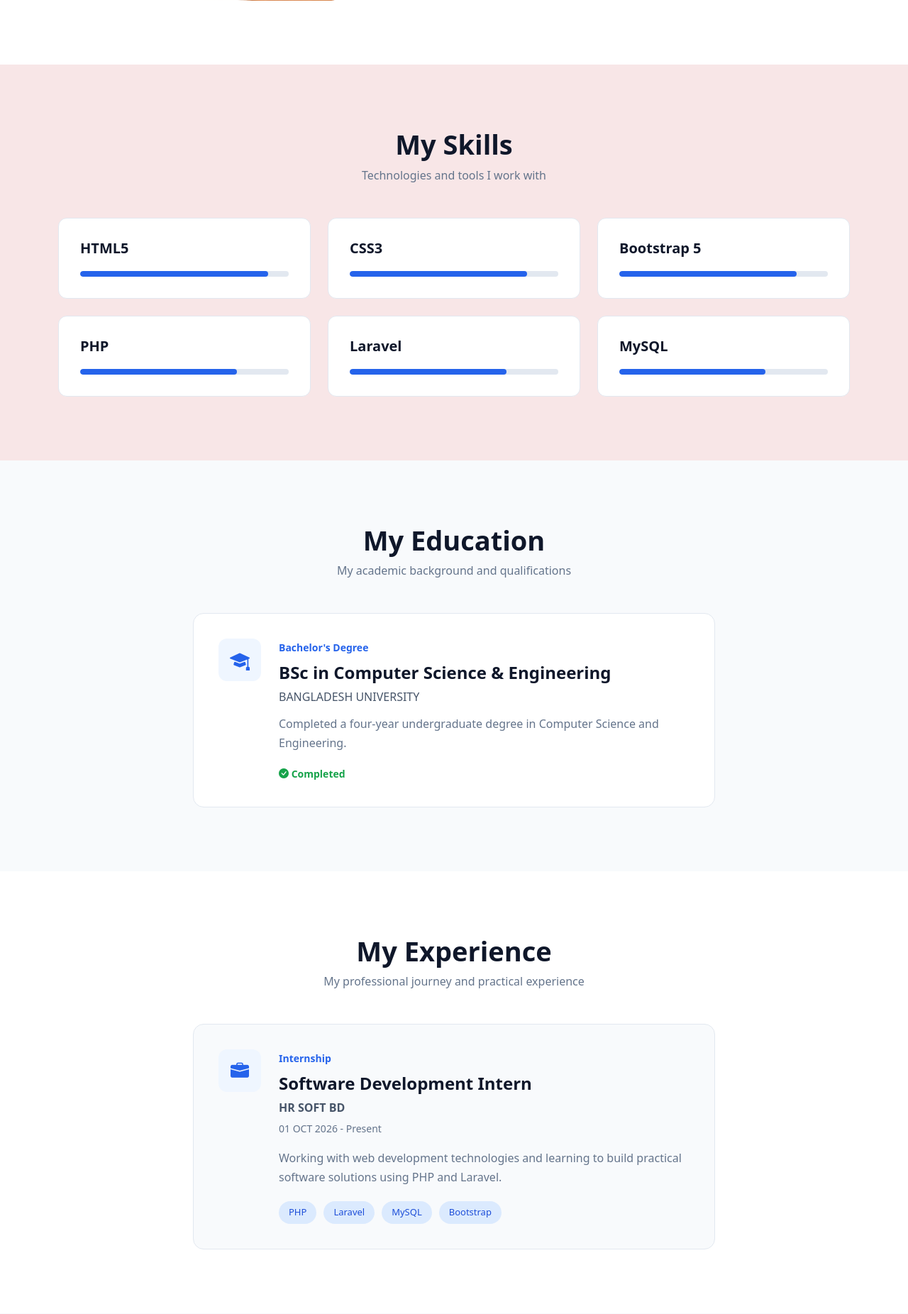
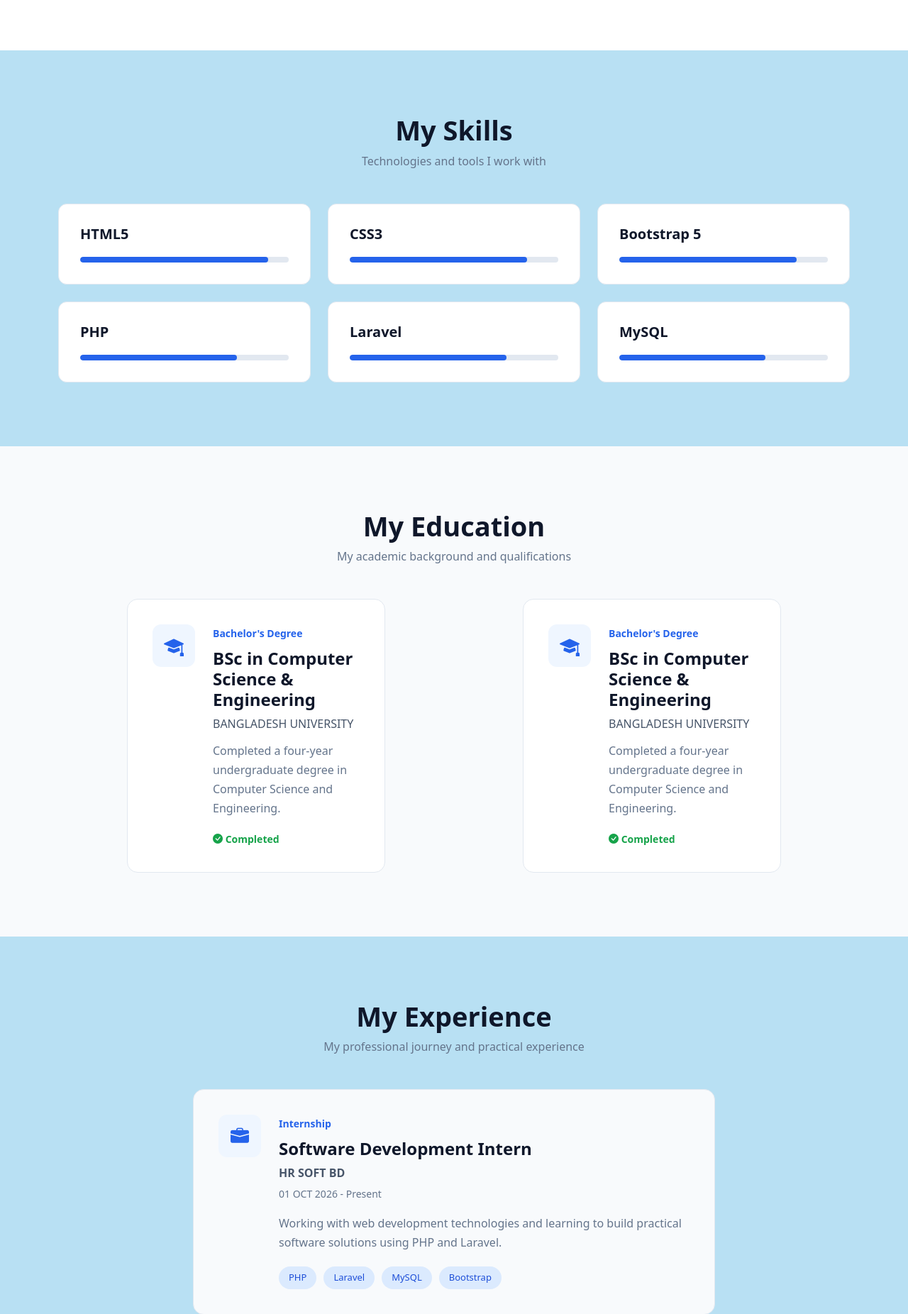
Before and after one commit to miajihrsoftbd/my-portfolio-website-, a Laravel app: page / in a window 1280 px wide. Shown: the part 1348-3200 px from the top of the page at 71% size. Run offline with Laravel 12, Linux system fonts and the light colour scheme.

Commit message:
color update home page

```diff
--- a/public/css/style.css
+++ b/public/css/style.css
@@ -4,12 +4,12 @@
 ========================= */
 
 .hero-section {
-    background-color: #f8e6e7;
+    background-color: #b8e0f3;
     min-height: 90vh;
     display: flex;
     align-items: center;
-    padding: 90px 0;
-    margin-top: 20px;
+    padding: 130px 0;
+
 }
 
 /* navbar */
@@ -124,7 +124,7 @@
 ========================= */
 
 .skills-section {
-    background-color: #f8e6e7;
+    background-color: #b8e0f3;
     padding: 90px 0;
 }
 
@@ -228,7 +228,7 @@
 
 /* EXPERIENCE SECTION */
 .experience-section {
-    background-color: #ffffff;
+    background-color: #b8e0f3;
     padding: 90px 0;
 }
 
@@ -387,7 +387,7 @@
 
 /* SERVICES SECTION */
 .services-section {
-    background-color: #ffffff;
+    background-color: #b8e0f3;
     padding: 90px 0;
 }
 
--- a/resources/views/pages/home.blade.php
+++ b/resources/views/pages/home.blade.php
@@ -225,6 +225,7 @@
                     </p>
                 </div>
 
+               <div class=d-flex flex-row  >
                      <div class="row justify-content-center">
                         <div class="col-lg-8">
 
@@ -255,6 +256,40 @@
                             </div>
 
                         </div>
+                    </div>
+
+                    <div class="row justify-content-center">
+                        <div class="col-lg-8">
+
+                            <!-- Education Item -->
+                            <div class="education-card">
+                                <div class="education-icon">
+                                    <i class="bi bi-mortarboard-fill"></i>
+                                </div>
+
+                                <div class="education-content">
+                                    <span class="education-level">Bachelor's Degree</span>
+
+                                    <h4>BSc in Computer Science & Engineering</h4>
+
+                                    <h6>BANGLADESH UNIVERSITY</h6>
+
+                                    <p>
+                                        Completed a four-year undergraduate degree
+                                        in Computer Science and Engineering.
+                                    </p>
+
+                                    <span class="education-status">
+                                        <i class="bi bi-check-circle-fill"></i>
+                                        Completed
+                                    </span>
+                                </div>
+
+                            </div>
+
+                        </div>
+                    </div>
+
                </div>
 
             </div>
```
Lines whose indentation alone changed are shown as unchanged.
